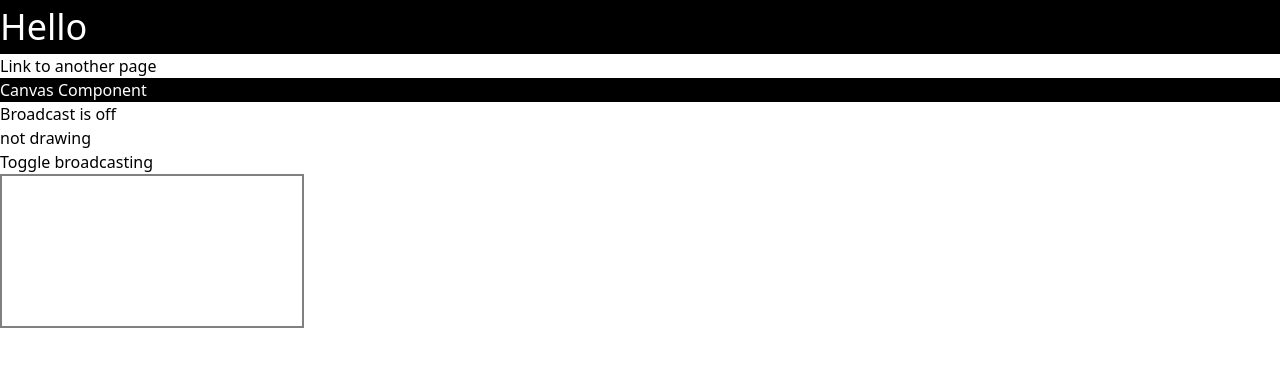
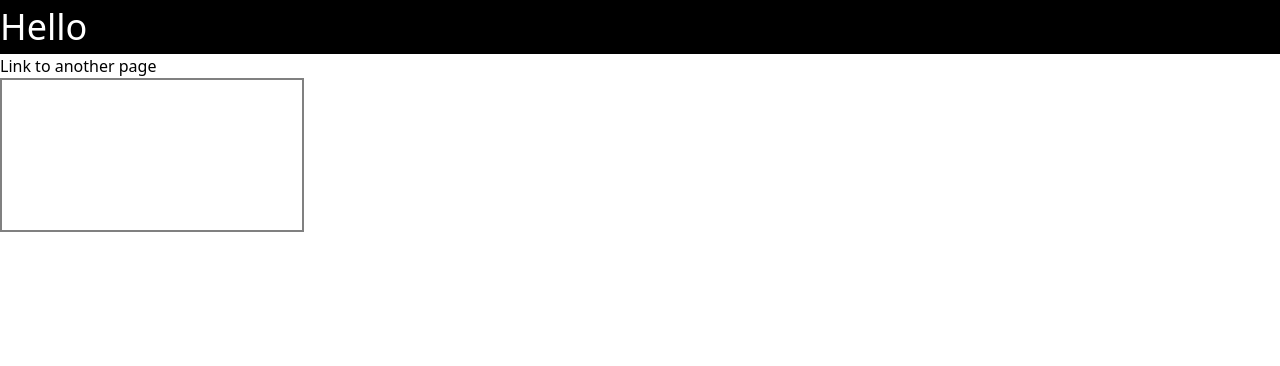
Before and after one commit to emilyseibert/graffiti, a React (Vite) app: page / in a window 1280 px wide. Shown: the top 366 px of the page. Built offline with nearby package versions, Linux system fonts and the light colour scheme.

Commit message:
clean up & references to web materials

```diff
--- a/src/components/Canvas.js
+++ b/src/components/Canvas.js
@@ -1,6 +1,9 @@
 import React, { useMemo, useEffect, useState, useRef } from "react";
 import { useSelector, useDispatch } from "react-redux";
 import { toggleBroadcast } from "../actions";
+/*
+https://blog.logrocket.com/how-to-get-previous-props-state-with-react-hooks/
+*/
 function usePrevious(value) {
   const ref = useRef();
   useEffect(() => {
@@ -23,11 +26,6 @@ const Canvas = () => {
   };
 
   const channel = useMemo(() => new BroadcastChannel("graffiti"), []);
-
-  // // handles broadcasting --> remove?
-  // useEffect(() => {
-  //   channel.postMessage(`broadcast is ${broadcasting ? "on" : "off"}`);
-  // }, [broadcasting]);
 
   // handles mouse down
   useEffect(() => {
@@ -81,6 +79,7 @@ const Canvas = () => {
 
   // handles drawing when position changes
   useEffect(() => {
+    // original logic from: https://www.geeksforgeeks.org/how-to-draw-with-mouse-in-html-5-canvas/
     if (!isDrawing) return;
     const ctx = canvasEl.current.getContext("2d");
 
@@ -97,16 +96,7 @@ const Canvas = () => {
     ctx.stroke();
   }, [position]);
 
-  return (
-    <div>
-      <h1>Canvas Component</h1>
-      <div>Broadcast is {broadcasting ? "on" : "off"}</div>
-      <div> {isDrawing ? "drawing!" : "not drawing"}</div>
-
-      <button onClick={toggleBroadcasting}>Toggle broadcasting</button>
-      <canvas ref={canvasEl} style={{ border: "2px solid gray" }}></canvas>
-    </div>
-  );
+  return <canvas ref={canvasEl} style={{ border: "2px solid gray" }}></canvas>;
 };
 
 export default Canvas;
--- a/src/preview.js
+++ b/src/preview.js
@@ -6,6 +6,7 @@ const canvas = document.querySelector("#canvas");
 const ctx = canvas.getContext("2d");
 
 const draw = (channelCoords) => {
+  // original logic from: https://www.geeksforgeeks.org/how-to-draw-with-mouse-in-html-5-canvas/
   ctx.beginPath();
 
   ctx.lineWidth = 5;
@@ -24,6 +25,7 @@ const draw = (channelCoords) => {
   ctx.lineTo(coord.x, coord.y);
   ctx.stroke();
 };
+
 channel.addEventListener("message", (event) => {
   // if data is null, then mouseup has fired. reset coords.
   if (!event.data) {
@@ -33,3 +35,7 @@ channel.addEventListener("message", (event) => {
     draw(event.data);
   }
 });
+
+window.addEventListener("unload", () => {
+  channel.close();
+});
```
